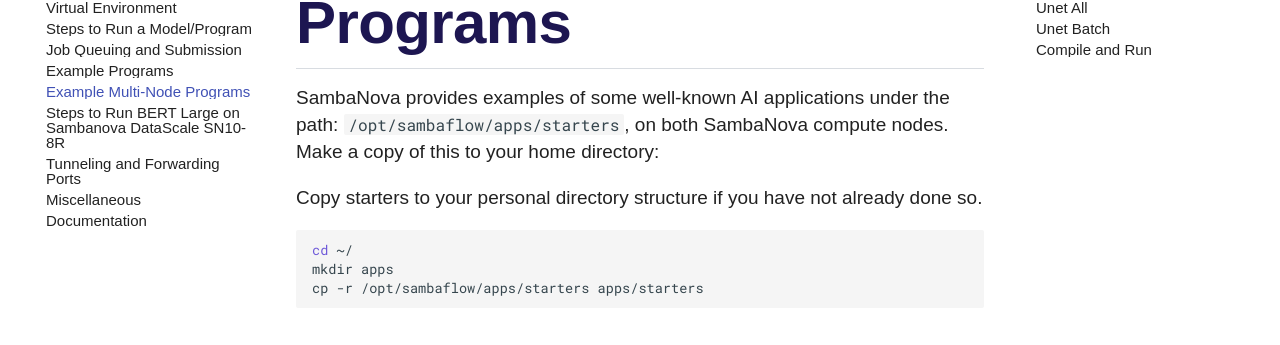
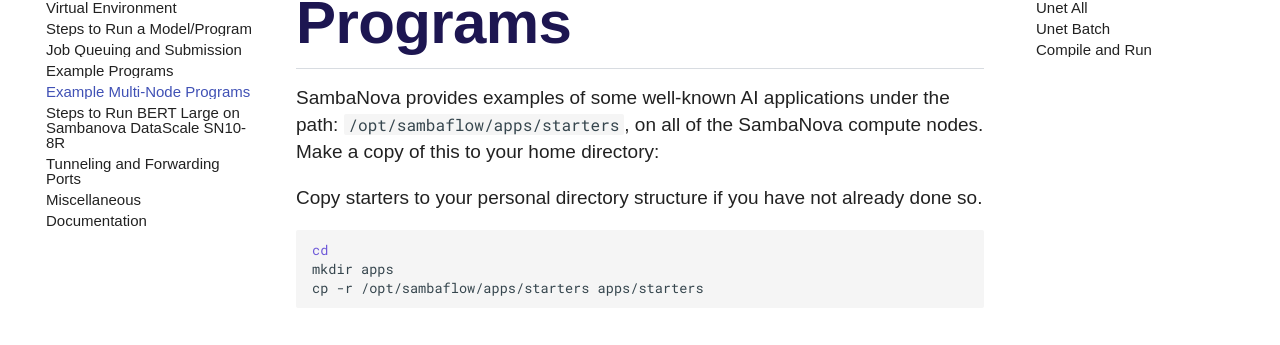
Before and after one commit to argonne-lcf/ai-testbed-userdocs, an MkDocs documentation site: the page built from docs/sambanova/Example-Multi-Node-Programs.md, in a window 1280 px wide and 900 px high. Shown: the part 317-662 px from the top of the window. Built offline with MkDocs 1.6.1 and Material for MkDocs 9.7.7, drawn with Linux system fonts in a browser that asks for light colours; some web fonts are replaced; comment, search, counter and statistics services are not loaded.

Commit message:
Minor changes.

````diff
--- a/docs/sambanova/Example-Multi-Node-Programs.md
+++ b/docs/sambanova/Example-Multi-Node-Programs.md
@@ -1,12 +1,12 @@
 # Example Multi-Node Programs
 
-SambaNova provides examples of some well-known AI applications under the path: `/opt/sambaflow/apps/starters`, on both SambaNova compute nodes. Make a copy of this to your home directory:
+SambaNova provides examples of some well-known AI applications under the path: `/opt/sambaflow/apps/starters`, on all of the SambaNova compute nodes. Make a copy of this to your home directory:
 
 <!-- TODOBRW /software must be mounted first before testing of this page. -->
 Copy starters to your personal directory structure if you have not already done so.
 
 ```bash
-cd ~/
+cd
 mkdir apps
 cp -r /opt/sambaflow/apps/starters apps/starters
 ```
````
